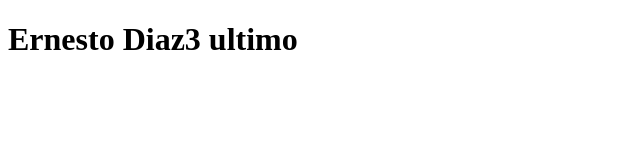
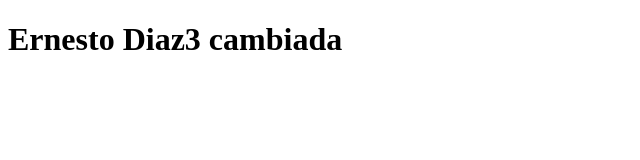
Before and after one commit to MrErne0/coco, a plain HTML site: page index.html in a window 1280 px wide. Shown: the whole page, without its empty margins (0-640 px from the left). Drawn offline with Linux system fonts and the light colour scheme.

Commit message:
cambiosss

```diff
--- a/index.html
+++ b/index.html
@@ -7,6 +7,6 @@
 	<title>Document</title>
 </head>
 <body>
-    <h1>Ernesto Diaz3 ultimo</h1>
+    <h1>Ernesto Diaz3 cambiada</h1>
 </body>
 </html>
```
